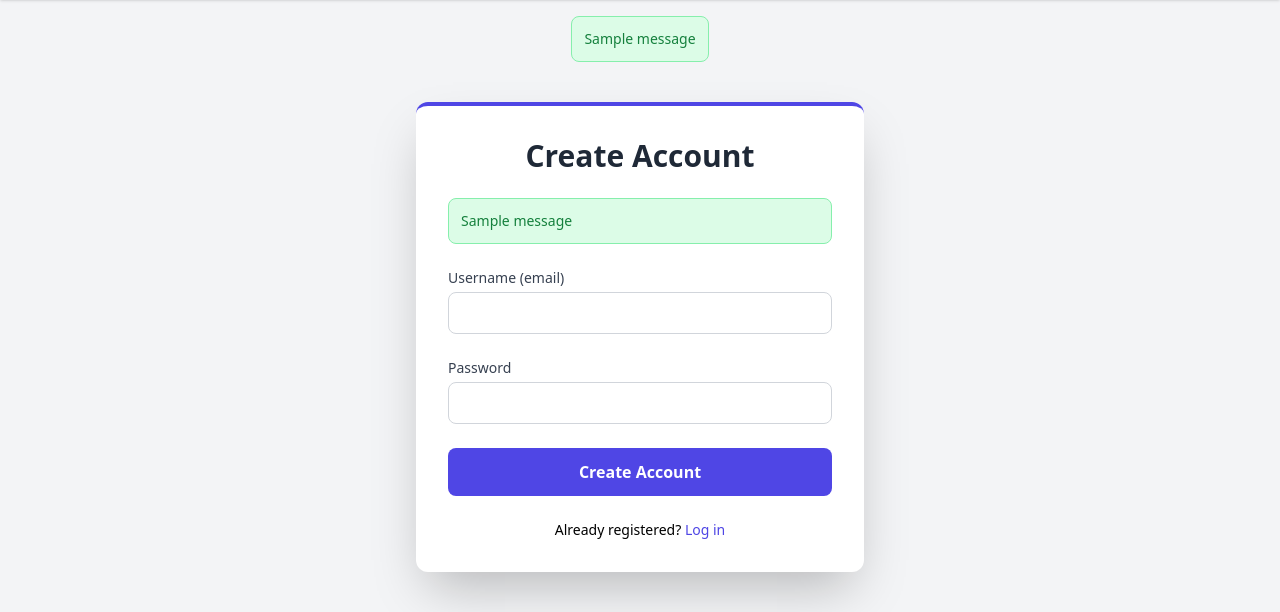
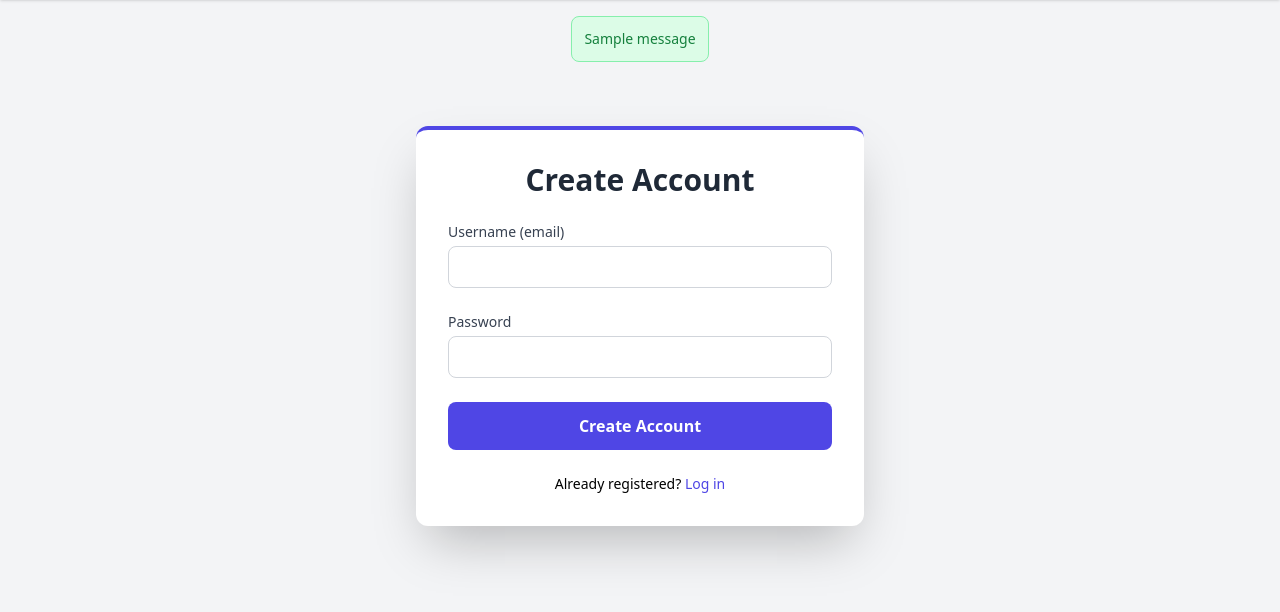
Before and after one commit to foyruser/Family-Financial-Dashboard, a Flask app: template templates/register.html in a window 1280 px wide. Shown: the part 64-676 px from the top of the page. Run offline with Flask 3, Linux system fonts and the light colour scheme; the template is opened without the code that fills it: most values are stand-ins (such as "Sample title", 1, 10 or a date in 2020); one stand-in notice (Sample message) is shown; some libraries are stand-ins or nearby versions.

Commit message:
Update register.html

```diff
--- a/templates/register.html
+++ b/templates/register.html
@@ -6,32 +6,21 @@
   <div class="w-full max-w-md bg-white p-8 rounded-xl shadow-2xl border-t-4 border-indigo-600">
     <h2 class="text-3xl font-extrabold text-center text-gray-800 mb-6">Create Account</h2>
 
-    {% with messages = get_flashed_messages(with_categories=true) %}
-      {% if messages %}
-        <div class="mb-6 space-y-2">
-          {% for category, message in messages %}
-            <div class="p-3 text-sm rounded-lg border
-                 {% if category == 'success' %}bg-green-100 text-green-700 border-green-300
-                 {% elif category == 'error' %}bg-red-100 text-red-700 border-red-300
-                 {% else %}bg-gray-100 text-gray-700 border-gray-300{% endif %}">
-              {{ message }}
-            </div>
-          {% endfor %}
-        </div>
-      {% endif %}
-    {% endwith %}
+    <form method="POST" action="{{ url_for('register') }}" class="space-y-6">
+      <input type="hidden" name="csrf_token" value="{{ csrf_token() }}">
 
-    <form method="POST" action="{{ url_for('register') }}" class="space-y-6">
       <div>
         <label class="block text-sm font-medium text-gray-700 mb-1">Username (email)</label>
         <input type="text" name="username" required
                class="w-full px-4 py-2 border border-gray-300 rounded-lg focus:ring-2 focus:ring-indigo-500 focus:border-indigo-500">
       </div>
+
       <div>
         <label class="block text-sm font-medium text-gray-700 mb-1">Password</label>
         <input type="password" name="password" required minlength="8"
                class="w-full px-4 py-2 border border-gray-300 rounded-lg focus:ring-2 focus:ring-indigo-500 focus:border-indigo-500">
       </div>
+
       <button type="submit"
               class="w-full bg-indigo-600 text-white font-bold py-3 px-4 rounded-lg hover:bg-indigo-700 transition-colors">
         Create Account
```
